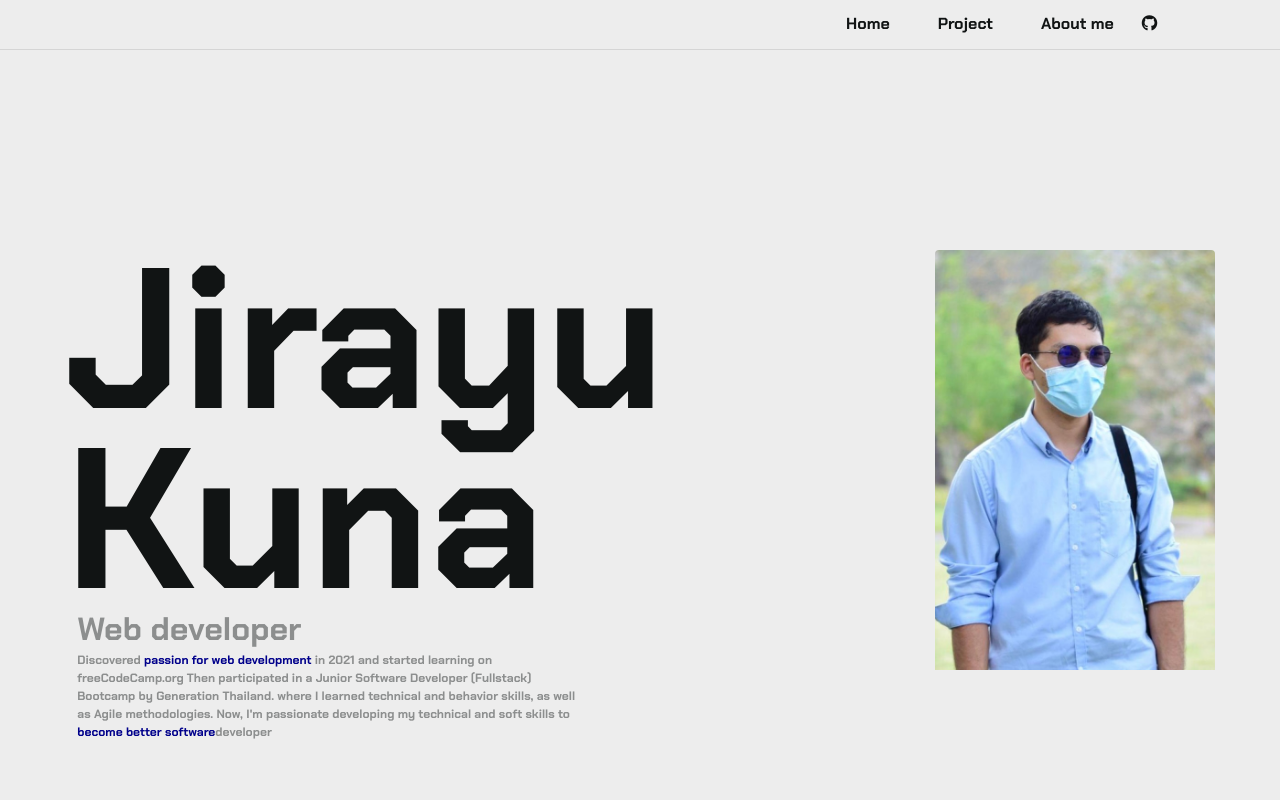
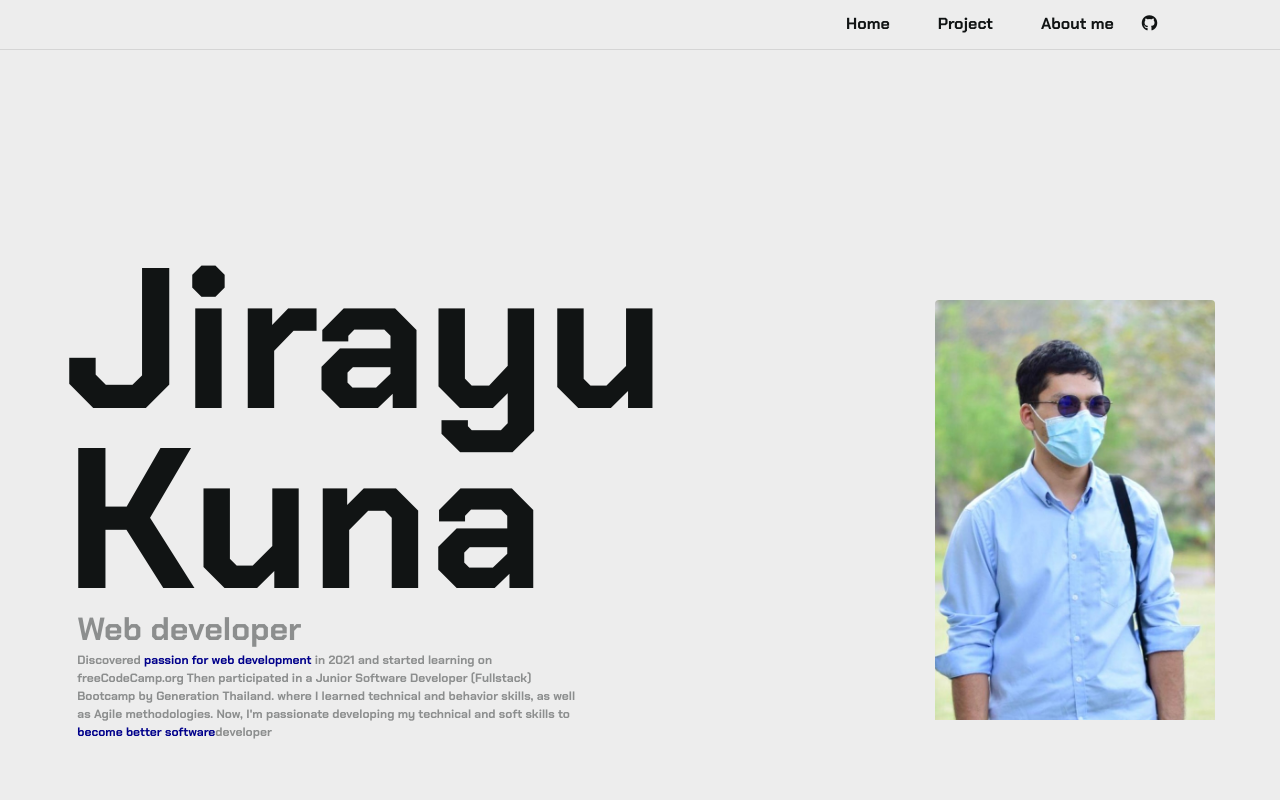
Before and after one commit to I3right/portfolio2023, a React (Vite) app: page / in a window 1280 px wide. Shown: the top 800 px of the page. Built offline with nearby package versions, Linux system fonts and the light colour scheme.

Commit message:
edit margin

```diff
--- a/src/CSS/Banner.css
+++ b/src/CSS/Banner.css
@@ -33,7 +33,7 @@ figure.profile-picture {
   border-radius: 4px;
   overflow: hidden;
   width: 280px;
-  margin-top: 200px;
+  margin-top: 250px;
   animation: fadeInAnimation 2.5s;
   animation-iteration-count: 1;
 }
```
